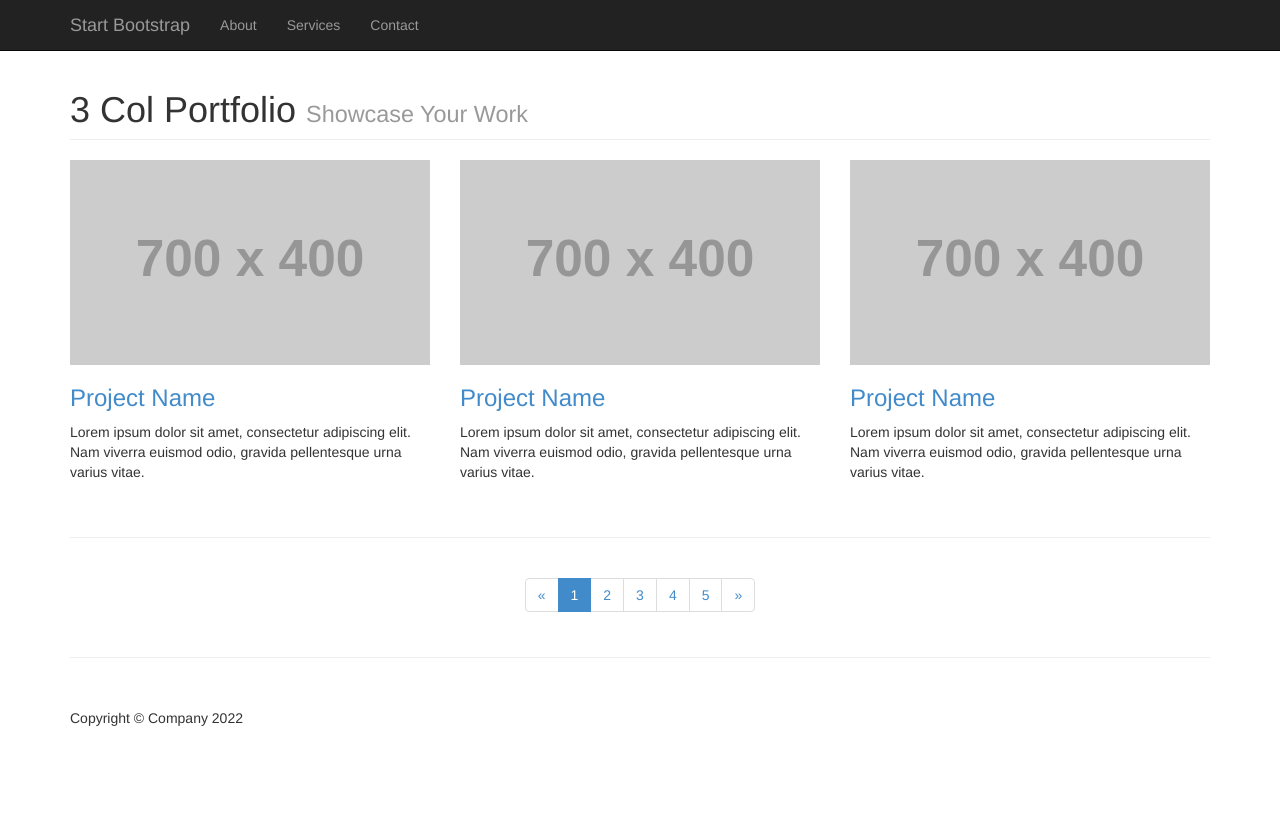
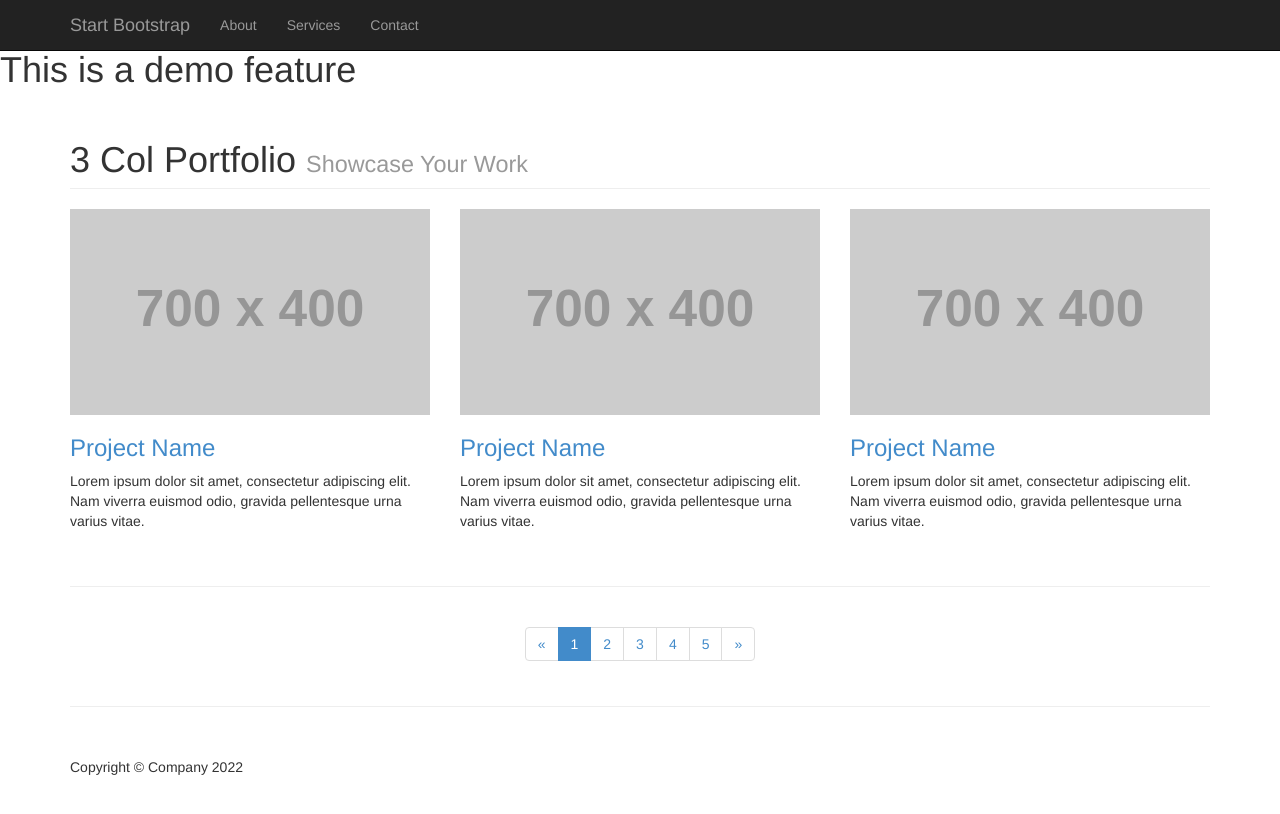
Before and after one commit to kushalkrip/MyWebsiteDemo, a plain HTML site: page index.html in a window 1280 px wide. Drawn offline with Linux system fonts and the light colour scheme; placeholder pictures from the web are drawn by us.

Commit message:
title changed

```diff
--- a/index.html
+++ b/index.html
@@ -5,6 +5,7 @@
     <meta name="viewport" content="width=device-width, initial-scale=1.0">
     <meta name="description" content="u1">
     <meta name="author" content="Kushal">
+    <h1> This is a demo feature</h1>
 
     <title>Three Column Portfolio Template for Bootstrap 3</title>
 
```
